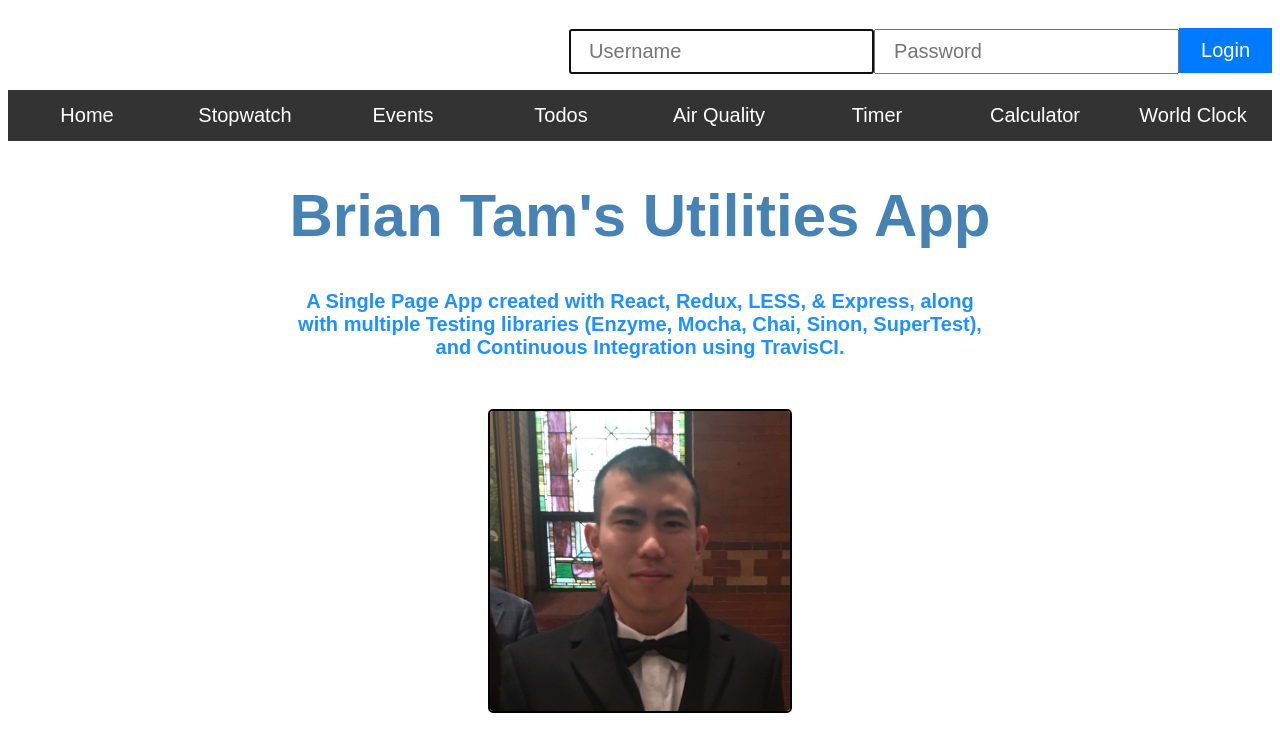
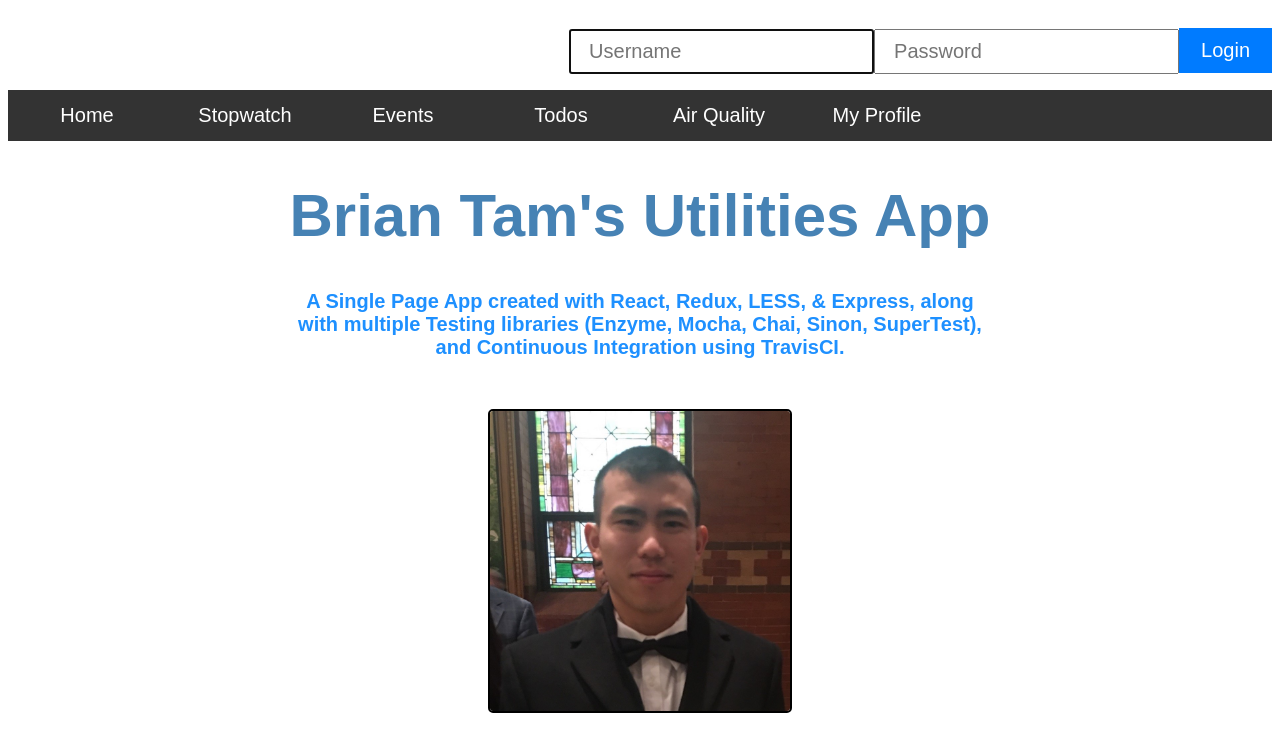
Before and after one commit to briantam23/utilities-app, a React app: page / in a window 1280 px wide. Shown: the top 752 px of the page. Built offline with nearby package versions, Linux system fonts and the light colour scheme.

Commit message:
Added Lodash

```diff
--- a/package.json
+++ b/package.json
@@ -31,6 +31,7 @@
     "chalk": "^2.4.2",
     "express": "^4.16.3",
     "jwt-simple": "^0.5.5",
+    "lodash": "^4.17.11",
     "pg": "^7.9.0",
     "react": "^16.4.1",
     "react-dom": "^16.4.1",
--- a/src/components/nav/Nav.js
+++ b/src/components/nav/Nav.js
@@ -10,9 +10,10 @@ const Nav = () => (
         <li><Link to='/ticketmaster_events'>Events</Link></li>
         <li><Link to='/todos'>Todos</Link></li>
         <li><a href='#'>Air Quality</a></li>
-        <li><a href='#'>Timer</a></li>
+        <li><a href='#'>My Profile</a></li>
+        {/* <li><a href='#'>Timer</a></li>
         <li><a href='#'>Calculator</a></li>
-        <li><a href='#'>World Clock</a></li>
+        <li><a href='#'>World Clock</a></li> */}
     </ul>
 )
 
```
Also changed, not shown: 1 other file (tests, documents, lock files or other folders).
